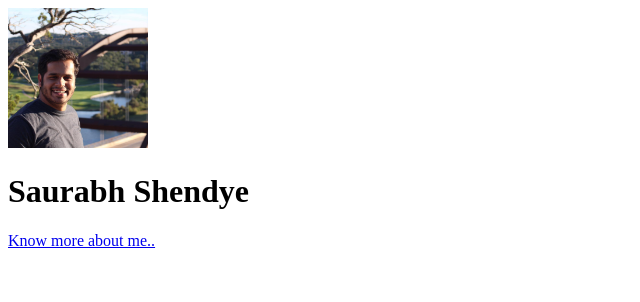
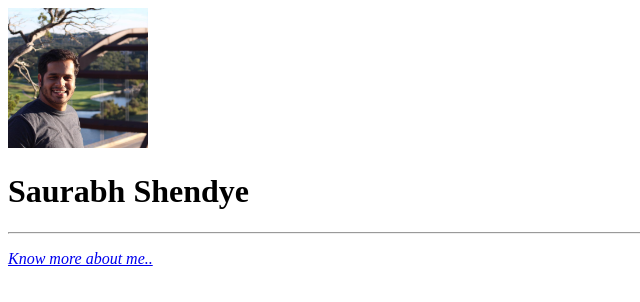
Before and after one commit to saurabhshendye/saurabhshendye.github.io, a plain HTML site: page index.html in a window 1280 px wide. Shown: the whole page, without its empty margins (0-640 px from the left). Drawn offline with Linux system fonts and the light colour scheme.

Commit message:
added hr tag

```diff
--- a/index.html
+++ b/index.html
@@ -6,6 +6,7 @@
 	<body>
 		<img src = "Profile.jpg" width = "140" height = "140">
 		<p> <h1>Saurabh Shendye </h1></p>
-		<p><a href= "https://www.linkedin.com/in/saurabhshendye"> Know more about me..</a></p>
+		<hr>
+		<p><em><a href= "https://www.linkedin.com/in/saurabhshendye"> Know more about me..</a></em></p>
 	</body>
 </html>
```
